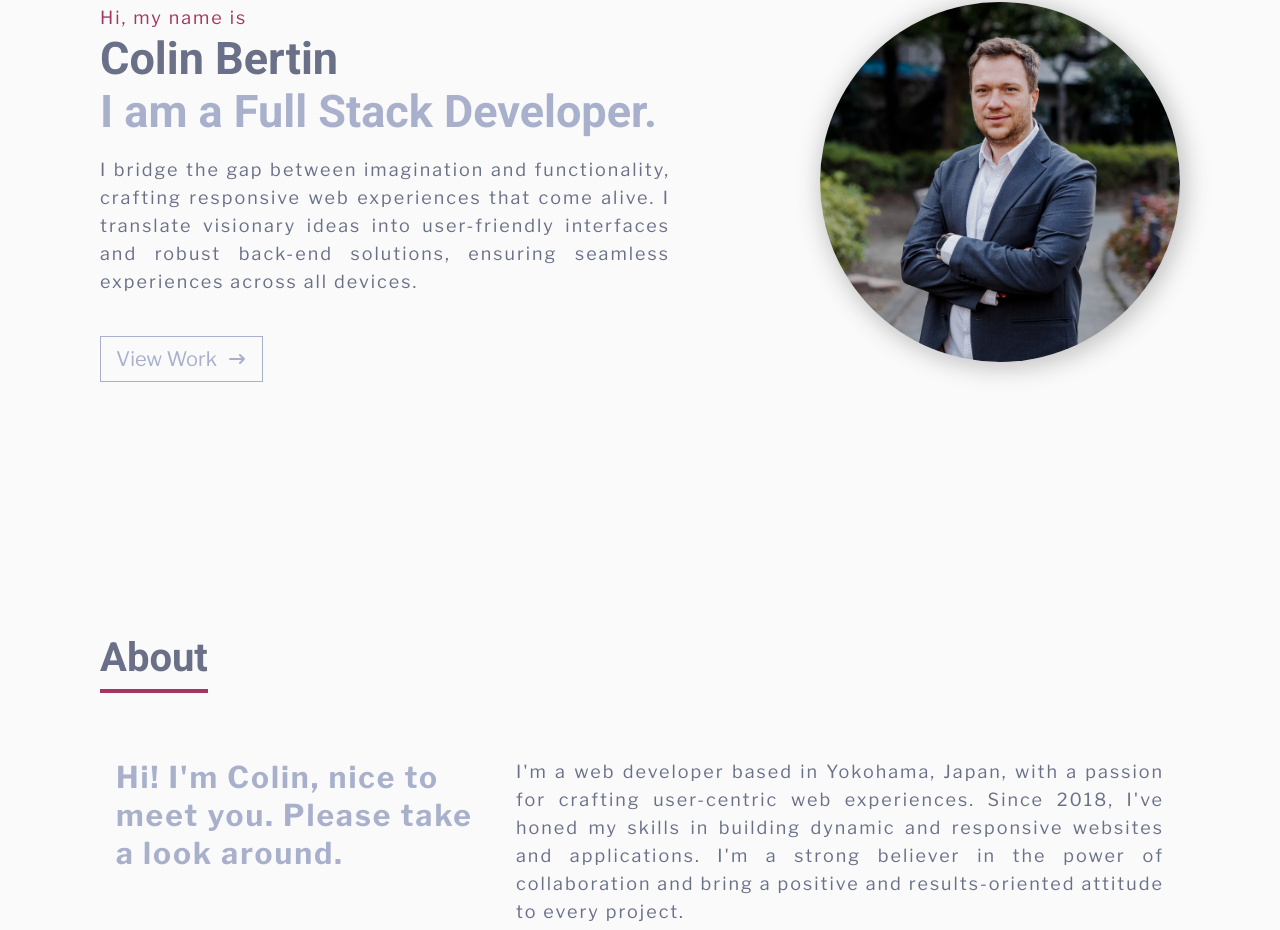
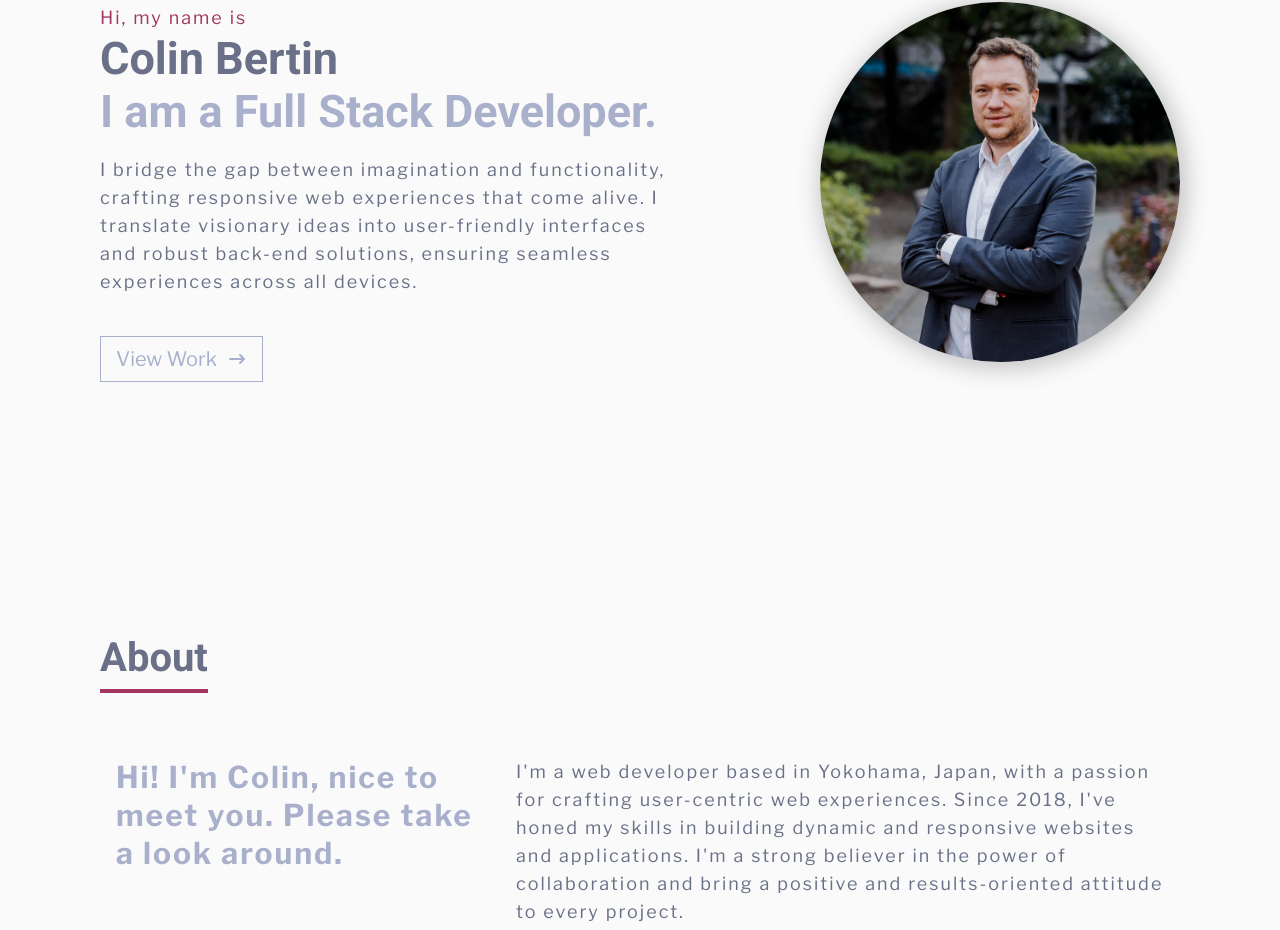
Before and after one commit to ColinBertin/portfolio, a React (Create React App) app: page / in a window 1280 px wide. Shown: the part 236-1166 px from the top of the page. Built offline with nearby package versions, Linux system fonts and the light colour scheme.

Commit message:
remove text-align: justify

```diff
--- a/src/components/about/About.scss
+++ b/src/components/about/About.scss
@@ -20,10 +20,6 @@
   }
 }
 
-.about-main-text {
-  text-align: justify;
-}
-
 @media (min-width: 720px) {
   .about-p-container {
     flex-direction: row;
--- a/src/components/banner/Banner.scss
+++ b/src/components/banner/Banner.scss
@@ -62,7 +62,6 @@
 
 .banner-p-btn {
   margin-bottom: 40px;
-  text-align: justify;
 }
 
 @media (min-width: 568px) {
```
